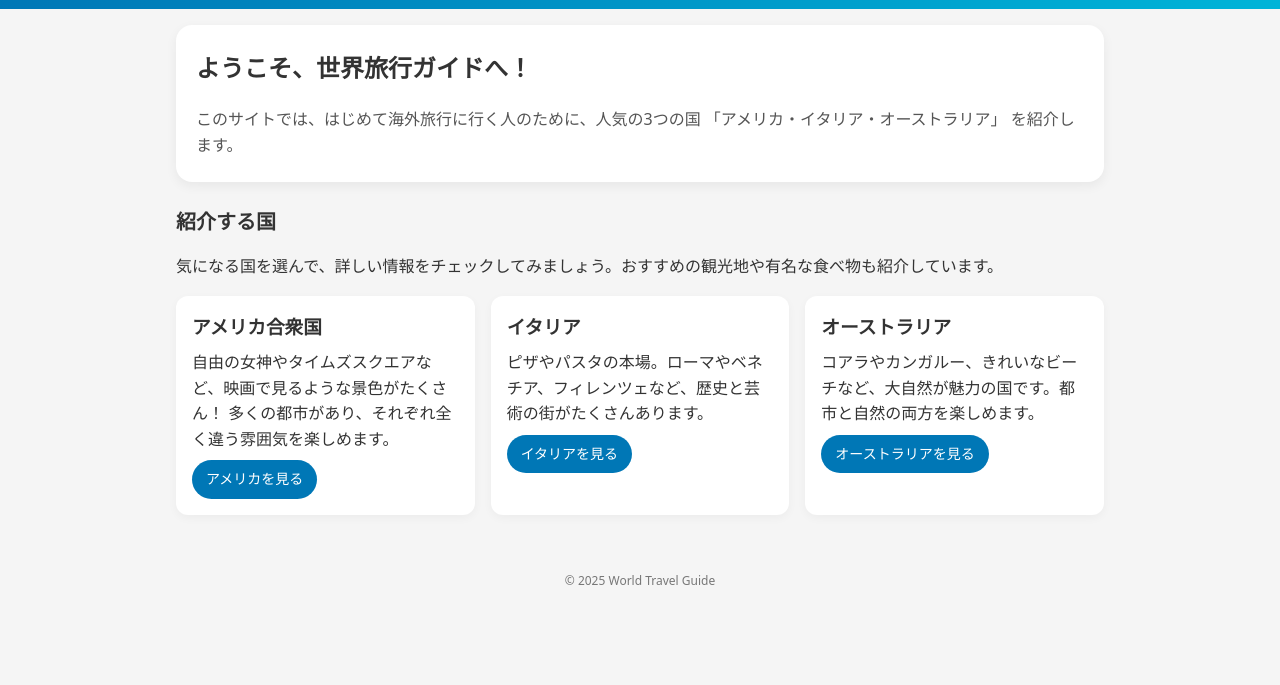
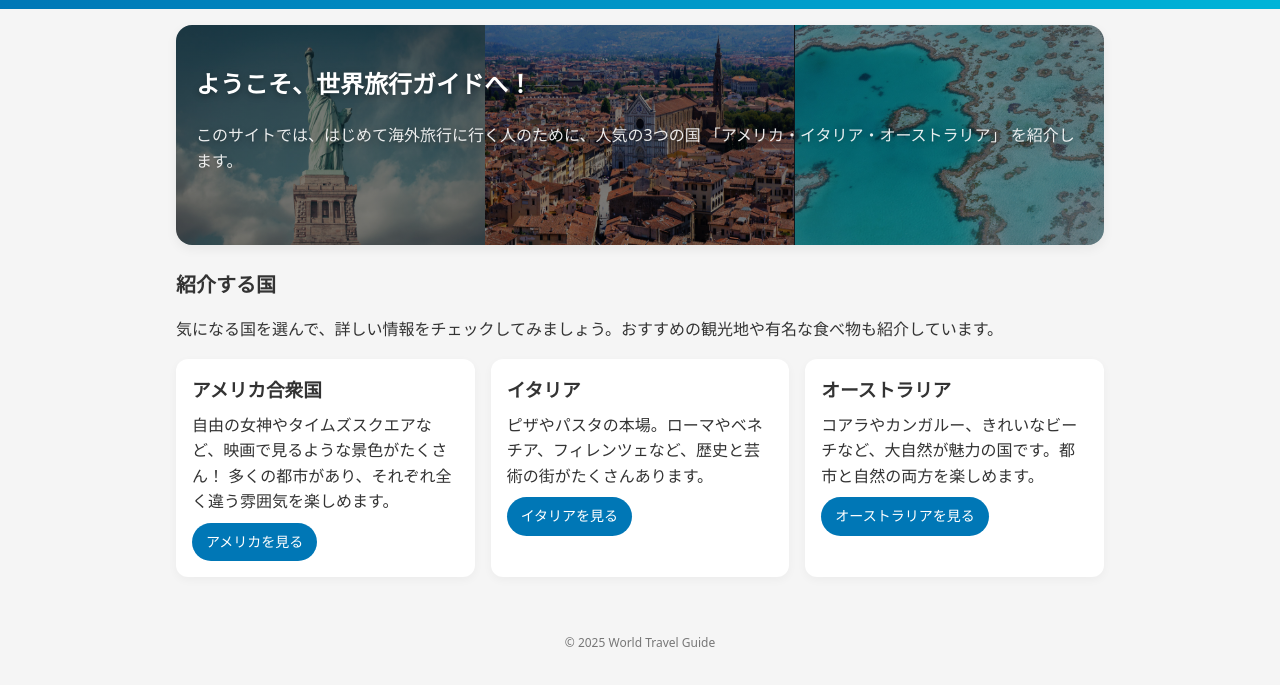
Before and after one commit to repros-student/homepage-sample, a plain HTML site: page index.html in a window 1280 px wide. Shown: the part 47-732 px from the top of the page. Drawn offline with Linux system fonts and the light colour scheme.

Commit message:
各セクションの画像追加

```diff
--- a/index.html
+++ b/index.html
@@ -27,7 +27,7 @@
     </header>
 
     <main>
-      <section class="hero">
+      <section class="hero hero--home">
         <h1 class="hero-title">ようこそ、世界旅行ガイドへ！</h1>
         <p class="hero-subtitle">
           このサイトでは、はじめて海外旅行に行く人のために、人気の3つの国
--- a/style.css
+++ b/style.css
@@ -68,34 +68,63 @@ main {
 
 /* ヒーローセクション */
 .hero {
-  background-color: #ffffff;
+  background-color: #1f2933;
+  background-repeat: no-repeat;
+  background-size: cover;
+  background-position: center;
   border-radius: 16px;
-  padding: 24px 20px;
+  padding: 40px 20px;
   box-shadow: 0 4px 12px rgba(0,0,0,0.06);
   margin-bottom: 24px;
+  min-height: 220px;
+  position: relative;
+  overflow: hidden;
+  color: #fff;
 }
 
 .hero-title {
   margin-top: 0;
   font-size: 24px;
+  text-shadow: 0 2px 6px rgba(0,0,0,0.35);
 }
 
 .hero-subtitle {
   margin-bottom: 0;
-  color: #555;
+  color: rgba(255, 255, 255, 0.9);
+  text-shadow: 0 2px 6px rgba(0,0,0,0.35);
 }
 
 /* 国ごとの色バリエーション例 */
+.hero--home {
+  background-image:
+    linear-gradient(rgba(0, 0, 0, 0.45), rgba(0, 0, 0, 0.45)),
+    url("img/newyork.jpg"),
+    url("img/italy.jpg"),
+    url("img/greatbarrierleaf.jpg");
+  background-size: 100% 100%, 33.34% 100%, 33.33% 100%, 33.33% 100%;
+  background-position: center, left center, center center, right center;
+}
+
 .hero--america {
   border-left: 6px solid #e63946;
+  background-image:
+    linear-gradient(rgba(0, 0, 0, 0.45), rgba(0, 0, 0, 0.45)),
+    url("img/newyork.jpg");
+  background-position: center 15%;
 }
 
 .hero--italy {
   border-left: 6px solid #2a9d8f;
+  background-image:
+    linear-gradient(rgba(0, 0, 0, 0.45), rgba(0, 0, 0, 0.45)),
+    url("img/italy.jpg");
 }
 
 .hero--australia {
   border-left: 6px solid #f4a261;
+  background-image:
+    linear-gradient(rgba(0, 0, 0, 0.45), rgba(0, 0, 0, 0.45)),
+    url("img/greatbarrierleaf.jpg");
 }
 
 /* カードレイアウト */
```
Also changed, not shown: img/greatbarrierleaf.jpg (added), img/italy.jpg (added), img/newyork.jpg (added), 1 other file.
